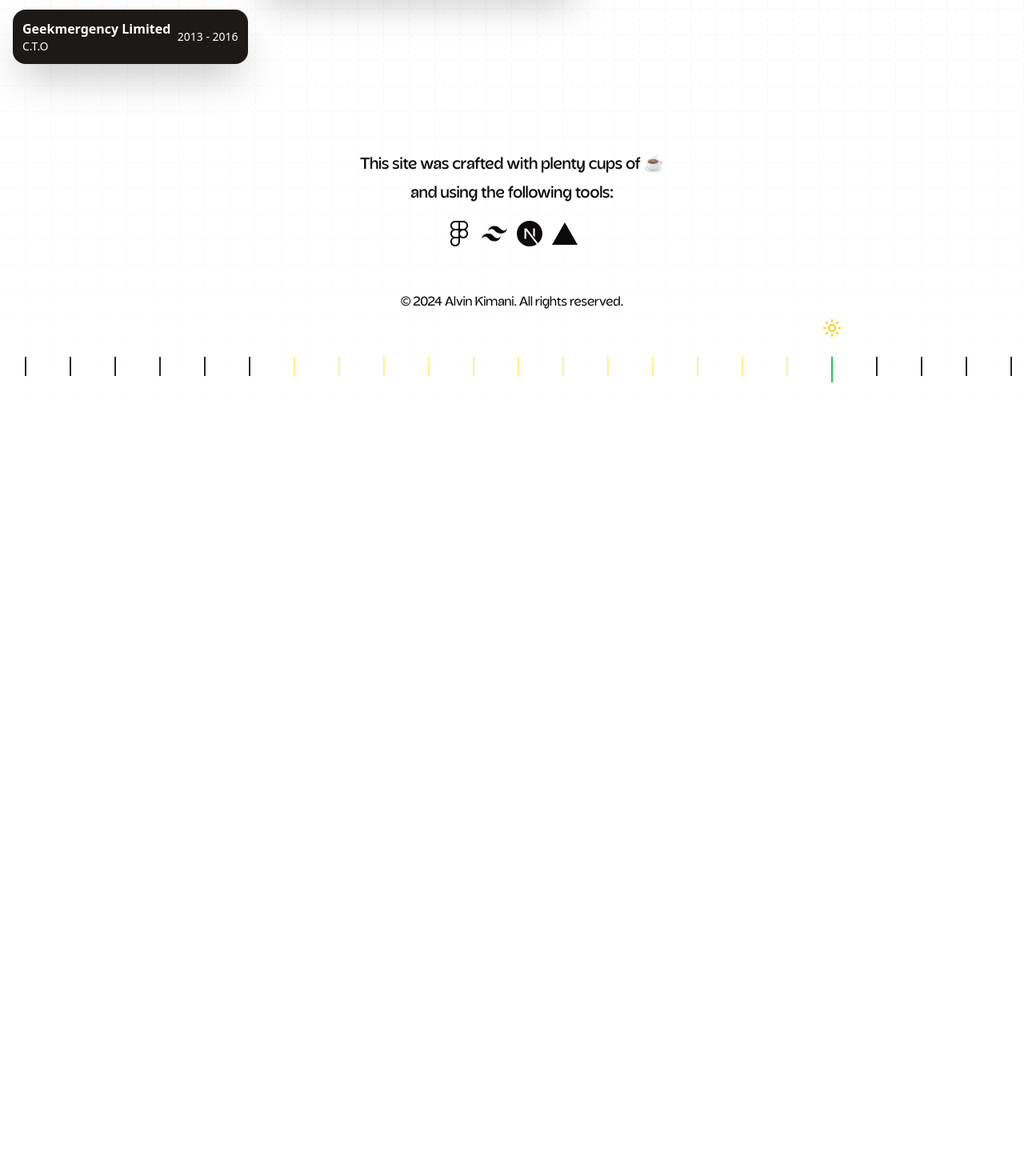
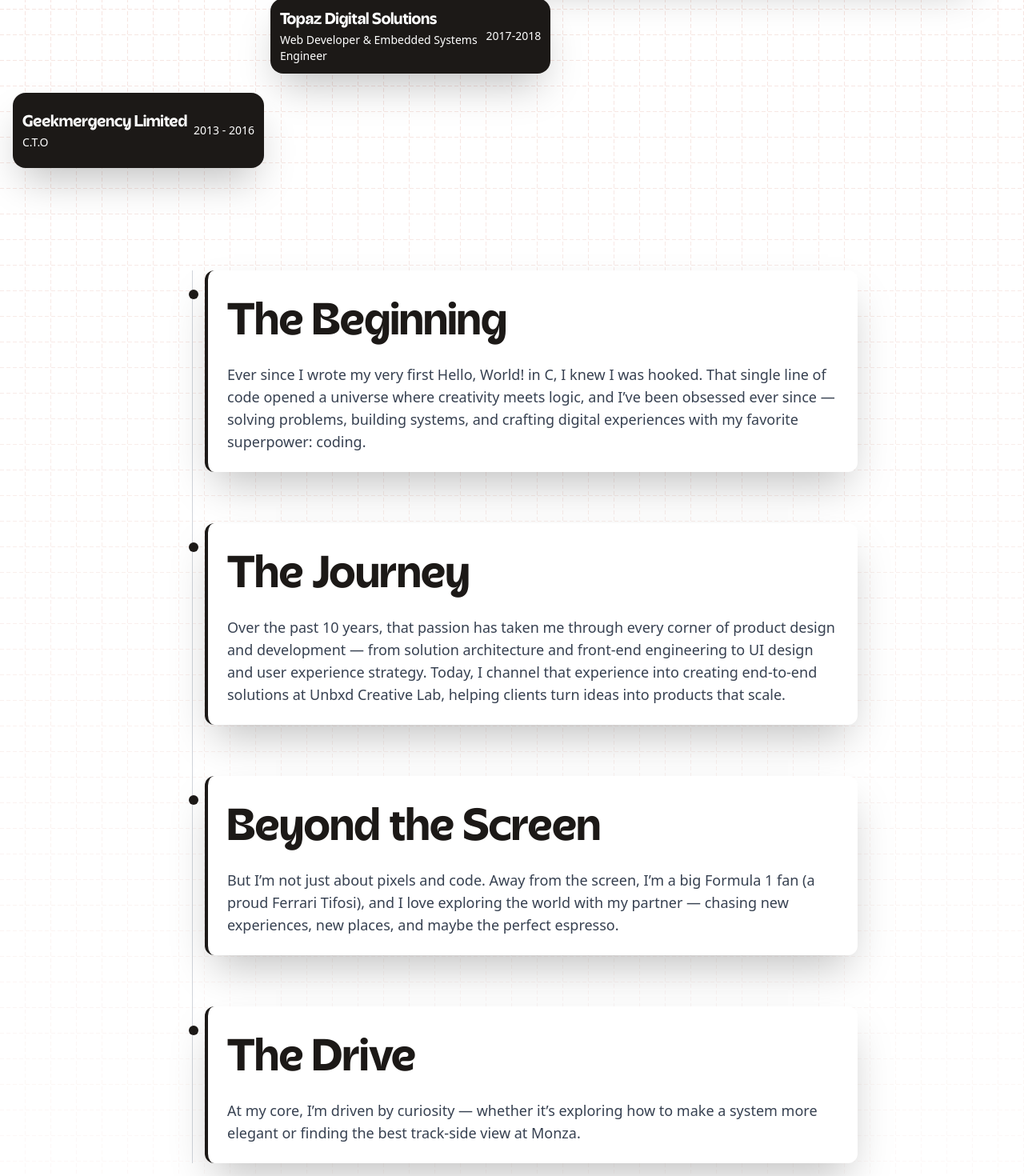
Before and after one commit to kimani-kabiria/itsalvin.xyz, a Next.js app: page /about in a window 1280 px wide. Shown: the part 1940-3410 px from the top of the page at 80% size. Before the commit the page ends 2522 px from the top, so only its background shows below. Built offline with nearby package versions, Linux system fonts and the light colour scheme.

Commit message:
feat: added storyline and updated font for experience companies

```diff
--- a/src/app/about/page.tsx
+++ b/src/app/about/page.tsx
@@ -1,12 +1,13 @@
 "use client";
 
-import { AboutHero, Experience } from "@/content/about";
+import { AboutHero, Experience, Storyline } from "@/content/about";
 
 export default function About(){
     return (
         <div>
             <AboutHero />
             <Experience />
+            <Storyline />
         </div>
     );
 }
--- a/src/components/layout/NavBarDock.tsx
+++ b/src/components/layout/NavBarDock.tsx
@@ -82,7 +82,7 @@ export function NavBarDock() {
 
 const DATA = {
   navbar: [
-    { href: "#", icon: Icons.home, label: "Home" },
+    { href: "/", icon: Icons.home, label: "Home" },
     { href: "/about", icon: Icons.contact, label: "About Me" },
     { href: "#", icon: Icons.briefcaseBusiness, label: "Work" },
     { href: "#", icon: Icons.notebook, label: "Blog" },
--- a/src/content/about/Experience.tsx
+++ b/src/content/about/Experience.tsx
@@ -25,7 +25,7 @@ export function Experience() {
                             }}
                         >
                             <div className="flex-1">
-                                <h3 className="text-sm md:text-base font-semibold">{exp.company}</h3>
+                                <h3 className="text-[1em] sm:text-[1.25rem] font-semibold font-[family-name:var(--font-acorn-bold)]">{exp.company}</h3>
                                 <p className="text-xs md:text-sm">{exp.role}</p>
                             </div>
                             <div className="ml-2 text-xs md:text-sm font-medium">{exp.years}</div>
--- /dev/null
+++ b/src/content/about/Storyline.tsx
@@ -0,0 +1,48 @@
+"use client";
+
+import { cn } from "@/lib/utils";
+
+export function Storyline() {
+
+    const StorylineData = [
+        {
+            title: "The Beginning",
+            description: "Ever since I wrote my very first Hello, World! in C, I knew I was hooked. That single line of code opened a universe where creativity meets logic, and I’ve been obsessed ever since — solving problems, building systems, and crafting digital experiences with my favorite superpower: coding.",
+        },
+        {
+            title: "The Journey",
+            description: "Over the past 10 years, that passion has taken me through every corner of product design and development — from solution architecture and front-end engineering to UI design and user experience strategy. Today, I channel that experience into creating end-to-end solutions at Unbxd Creative Lab, helping clients turn ideas into products that scale.",
+        },
+        {
+            title: "Beyond the Screen",
+            description: "But I’m not just about pixels and code. Away from the screen, I’m a big Formula 1 fan (a proud Ferrari Tifosi), and I love exploring the world with my partner — chasing new experiences, new places, and maybe the perfect espresso.",
+        },
+        {
+            title: "The Drive",
+            description: "At my core, I’m driven by curiosity — whether it’s exploring how to make a system more elegant or finding the best track-side view at Monza.",
+        },
+    ];
+
+    return (
+        <div className="relative w-full py-16 flex flex-col items-center">
+            <div className="max-w-4xl w-full px-4">
+                <div className="relative">
+                    <div className="absolute left-4 md:left-8 top-0 bottom-0 w-px bg-gray-300 dotted-line"></div>
+                    <div className="ml-8 md:ml-12 space-y-16">
+                        {StorylineData.map((data, index) => (
+                            <div key={index} className="relative bg-white p-6 rounded-xl shadow-2xl hover:shadow-xl border-l-4 border-primary">
+                                <div className="absolute -left-4 md:-left-6 top-6 w-3 h-3 bg-primary rounded-full pin-dot"></div>
+                                <h3 className="text-[2em] sm:text-[3.5rem] font-semibold text-primary mb-2 text-left font-[family-name:var(--font-acorn-bold)]">
+                                    {data.title}
+                                </h3>
+                                <p className="text-gray-700 text-base md:text-lg">
+                                    {data.description}
+                                </p>
+                            </div>
+                        ))}
+                    </div>
+                </div>
+            </div>
+        </div>
+    );
+}
--- a/src/content/about/index.ts
+++ b/src/content/about/index.ts
@@ -1,2 +1,3 @@
 export * from "./Hero";
 export * from "./Experience";
+export * from "./Storyline";
```
